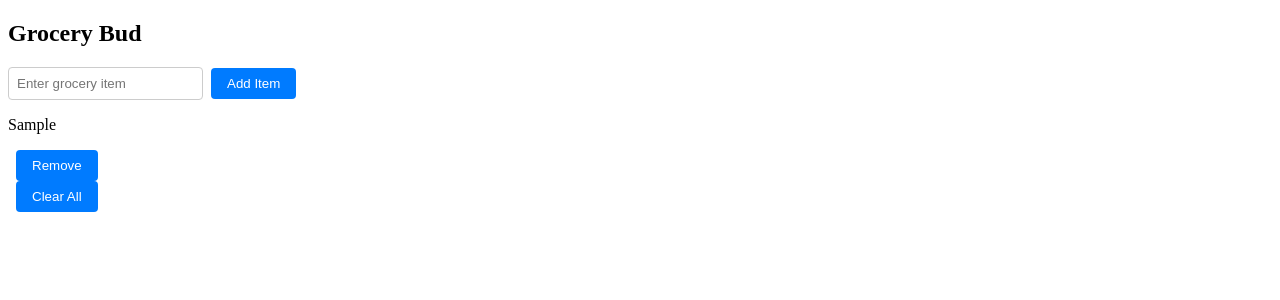
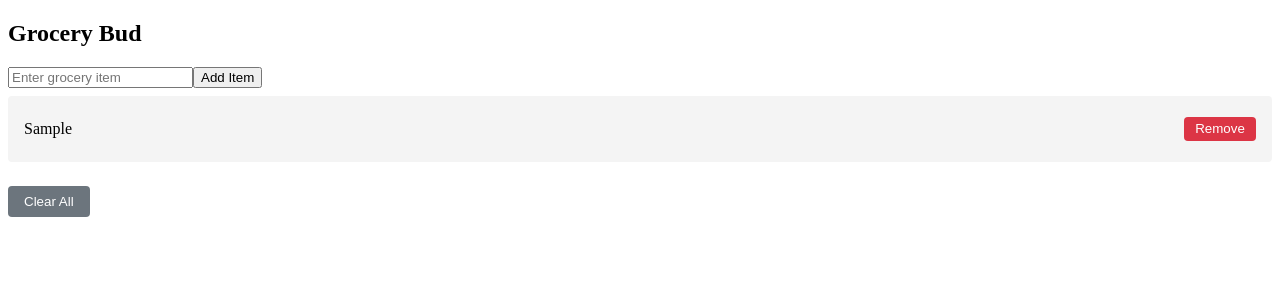
Before and after one commit to Kishan06319/Grocery-bud-React, a React (Vite) app: page / in a window 1280 px wide. Both pictures are taken after typing "Sample" into the empty fields and a click on the button "Add Item". Shown: the top 300 px of the page. Built offline with nearby package versions, Linux system fonts and the light colour scheme.

Commit message:
style: polish grocery item, remove and clear buttons

```diff
--- a/src/App.css
+++ b/src/App.css
@@ -1,23 +1,36 @@
-form {
-  margin-bottom: 1rem;
-}
-
-input {
-  padding: 0.5rem;
-  border: 1px solid #ccc;
+.grocery-item {
+  display: flex;
+  justify-content: space-between;
+  align-items: center;
+  background: #f4f4f4;
+  margin: 0.5rem 0;
+  padding: 0.5rem 1rem;
   border-radius: 4px;
 }
 
-button {
-  padding: 0.5rem 1rem;
-  margin-left: 0.5rem;
-  background: #007bff;
+.remove-btn {
+  background: #dc3545;
   color: white;
   border: none;
+  padding: 0.3rem 0.7rem;
   border-radius: 4px;
   cursor: pointer;
 }
 
-button:hover {
-  background: #0056b3;
+.remove-btn:hover {
+  background: #a71d2a;
 }
+
+.clear-btn {
+  margin-top: 1rem;
+  background: #6c757d;
+  color: white;
+  border: none;
+  padding: 0.5rem 1rem;
+  border-radius: 4px;
+  cursor: pointer;
+}
+
+.clear-btn:hover {
+  background: #5a6268;
+}
```
